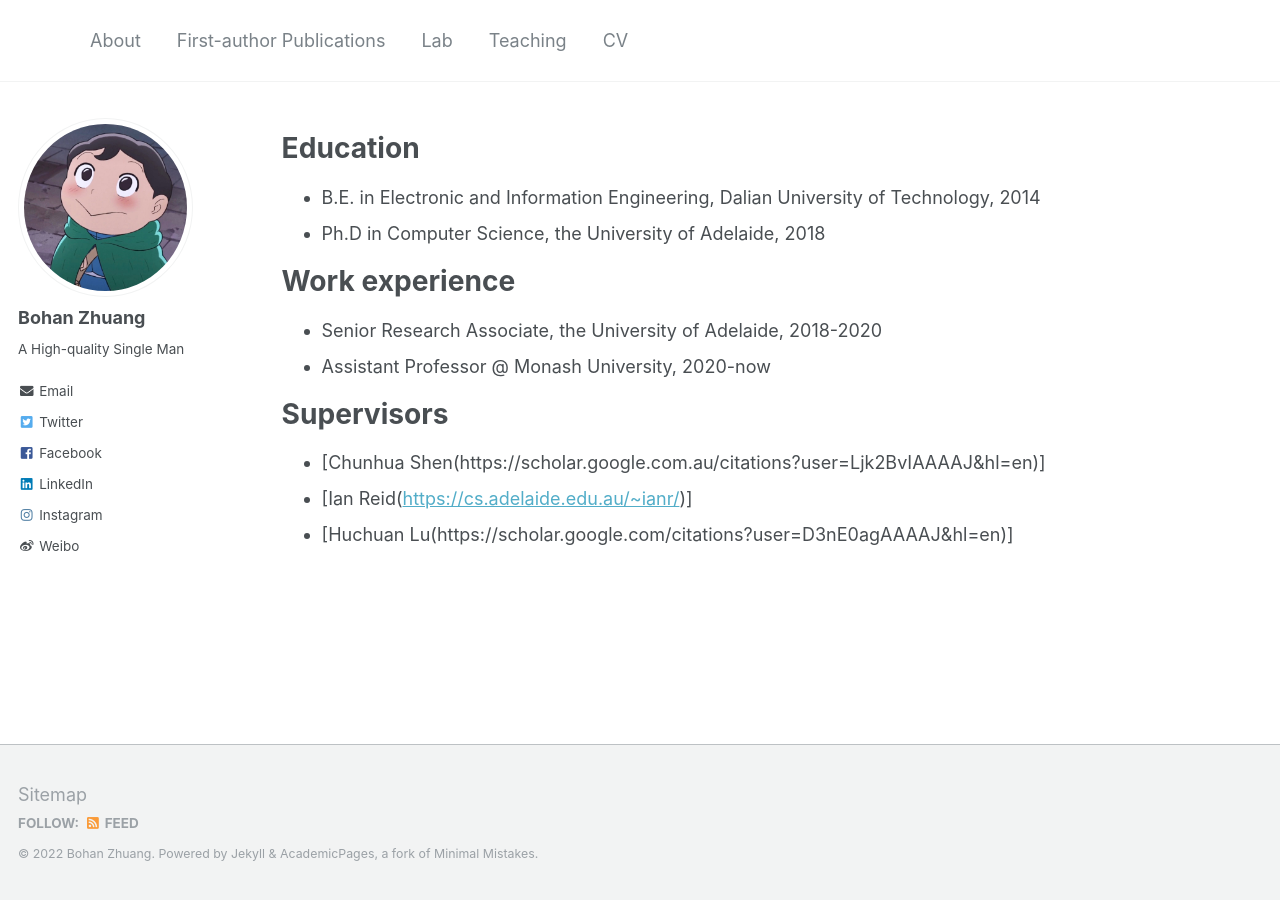
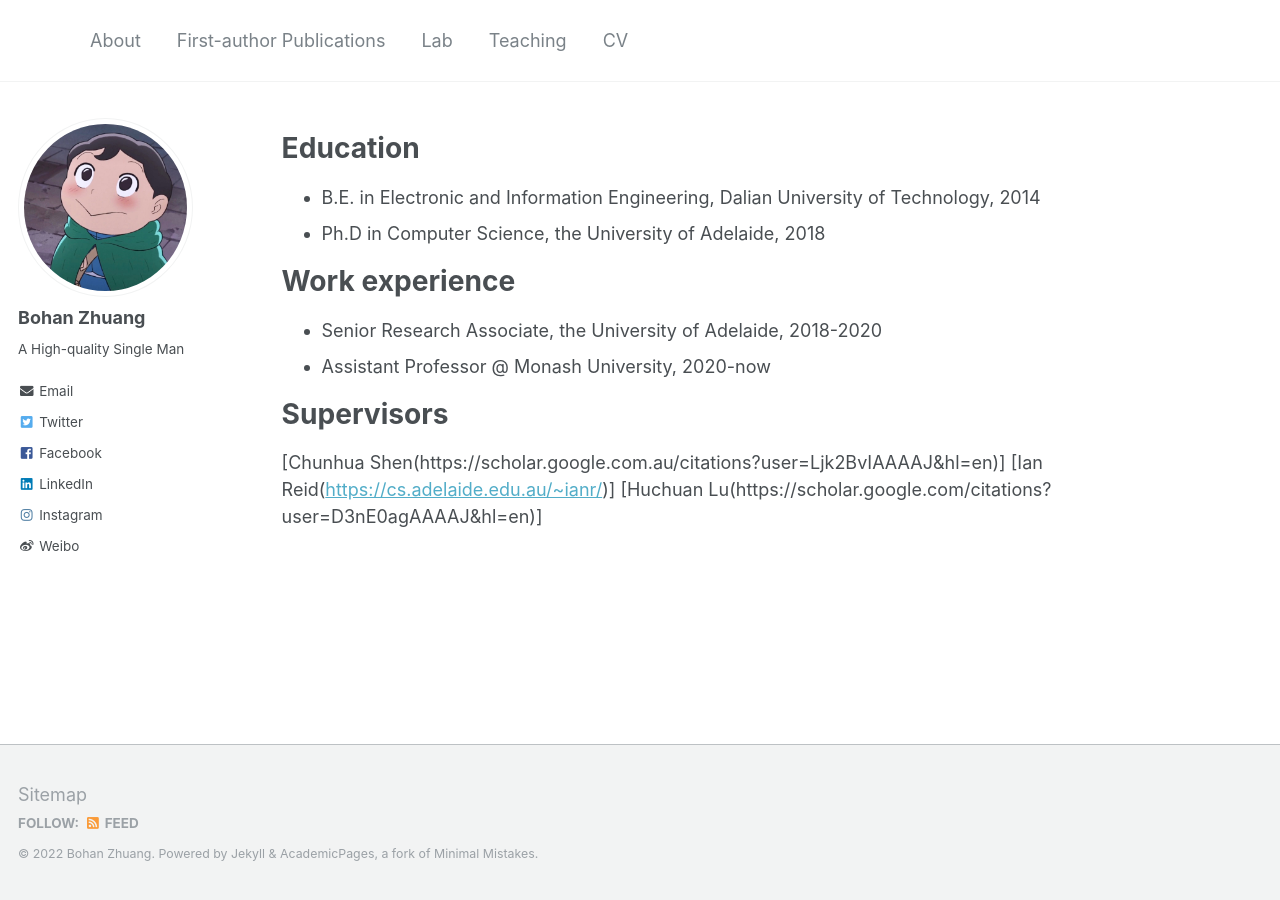
Before and after one commit to bohanzhuang/bohanzhuang.github.io, a Jekyll site: the page built from _pages/cv.md, in a window 1280 px wide. Built offline with Jekyll 4.4.1, drawn with Linux system fonts in a browser that asks for light colours.

Commit message:
Update cv.md

```diff
--- a/_pages/cv.md
+++ b/_pages/cv.md
@@ -21,6 +21,6 @@
 
 Supervisors
 ======
-* [Chunhua Shen(https://scholar.google.com.au/citations?user=Ljk2BvIAAAAJ&hl=en)]
-* [Ian Reid([https://cs.adelaide.edu.au/~ianr/](https://scholar.google.com.au/citations?user=ATkNLcQAAAAJ&hl=en))]
-* [Huchuan Lu(https://scholar.google.com/citations?user=D3nE0agAAAAJ&hl=en)]
+[Chunhua Shen(https://scholar.google.com.au/citations?user=Ljk2BvIAAAAJ&hl=en)]
+[Ian Reid([https://cs.adelaide.edu.au/~ianr/](https://scholar.google.com.au/citations?user=ATkNLcQAAAAJ&hl=en))]
+[Huchuan Lu(https://scholar.google.com/citations?user=D3nE0agAAAAJ&hl=en)]
```
